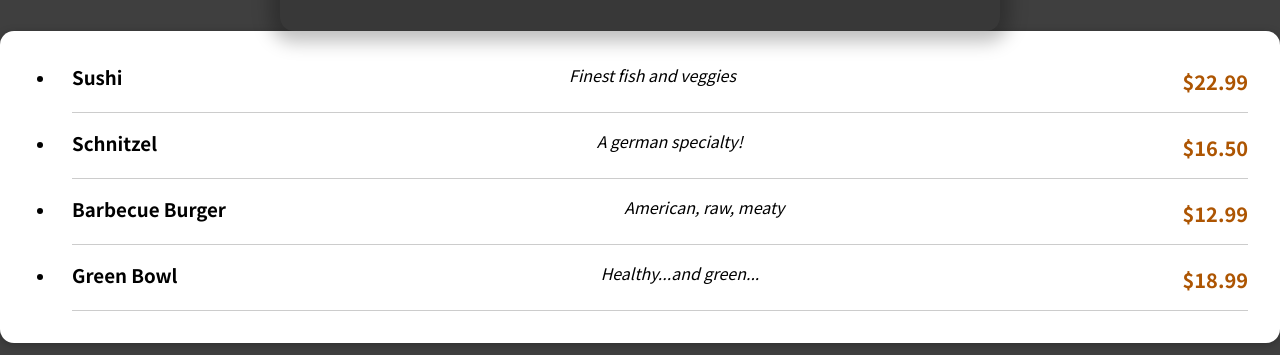
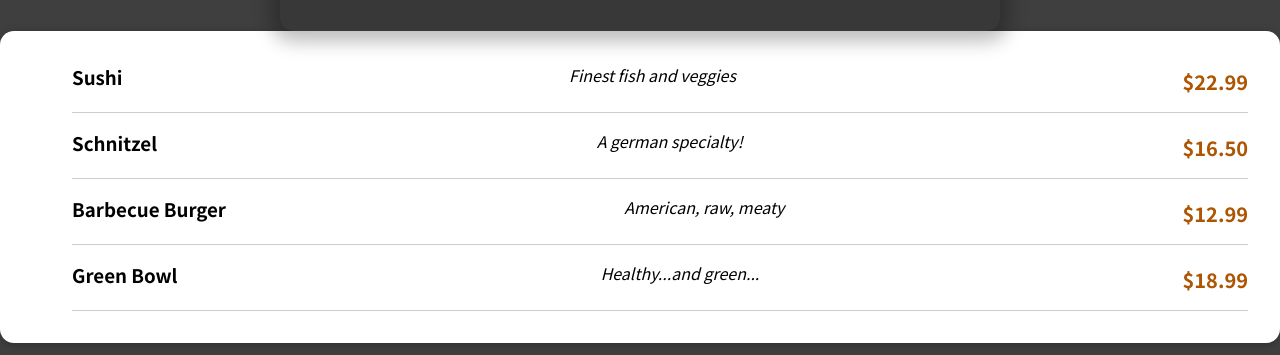
Before and after one commit to SamuelDourado/react-course-2023, a React (Create React App) app in the folder food-order/: page / in a window 1280 px wide. Shown: the part 442-797 px from the top of the page. Built offline with nearby package versions, Linux system fonts and the light colour scheme.

Commit message:
Corrige bug de css em AvailableMeals

```diff
--- a/food-order/src/components/Meals/AvailableMeals.js
+++ b/food-order/src/components/Meals/AvailableMeals.js
@@ -18,7 +18,7 @@ const AvailableMeals = () => {
   return (
     <section className={classes.mealsList}>
       <Card>
-        <ul>{mealsList}</ul>
+        <ul style={{listStyleType: 'none'}}>{mealsList}</ul>
       </Card>
     </section>
   );
```
